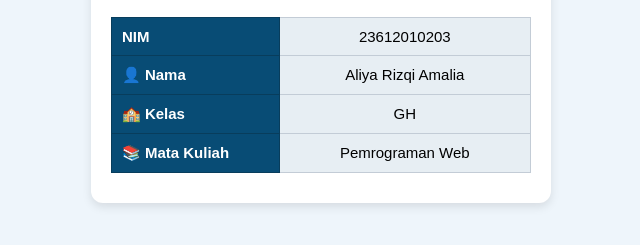
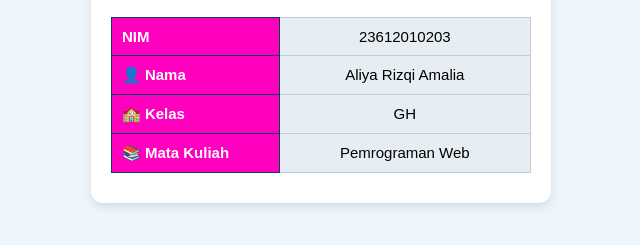
Before and after one commit to aliyarizqiamalia/data-pribadi, a plain HTML site: page index.html in a window 1280 px wide. Shown: the part 151-396 px from the top of the page, without its empty margins (319-959 px from the left). Drawn offline with Linux system fonts and the light colour scheme.

Commit message:
Update index.html

```diff
--- a/index.html
+++ b/index.html
@@ -34,7 +34,7 @@
         }
 
         table th {
-            background: #084c75;
+            background: #ff00bf;
             color: white;
             padding: 10px;
             text-align: left;
```
